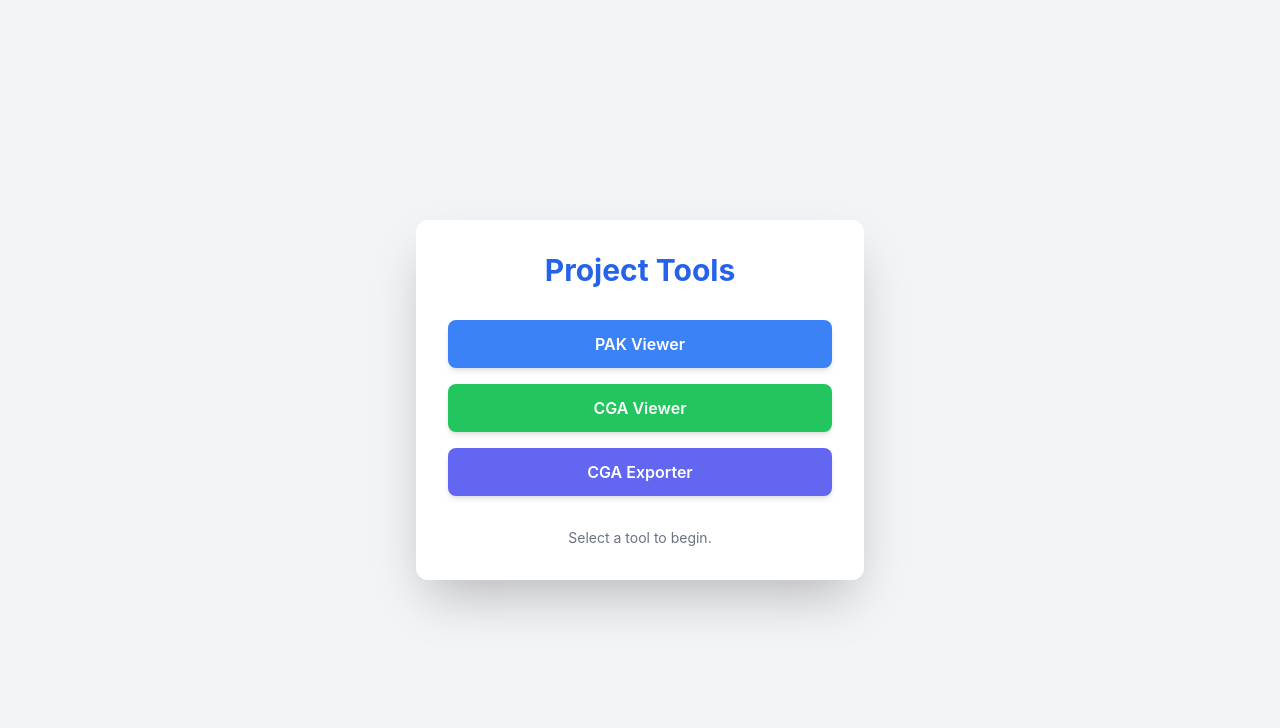
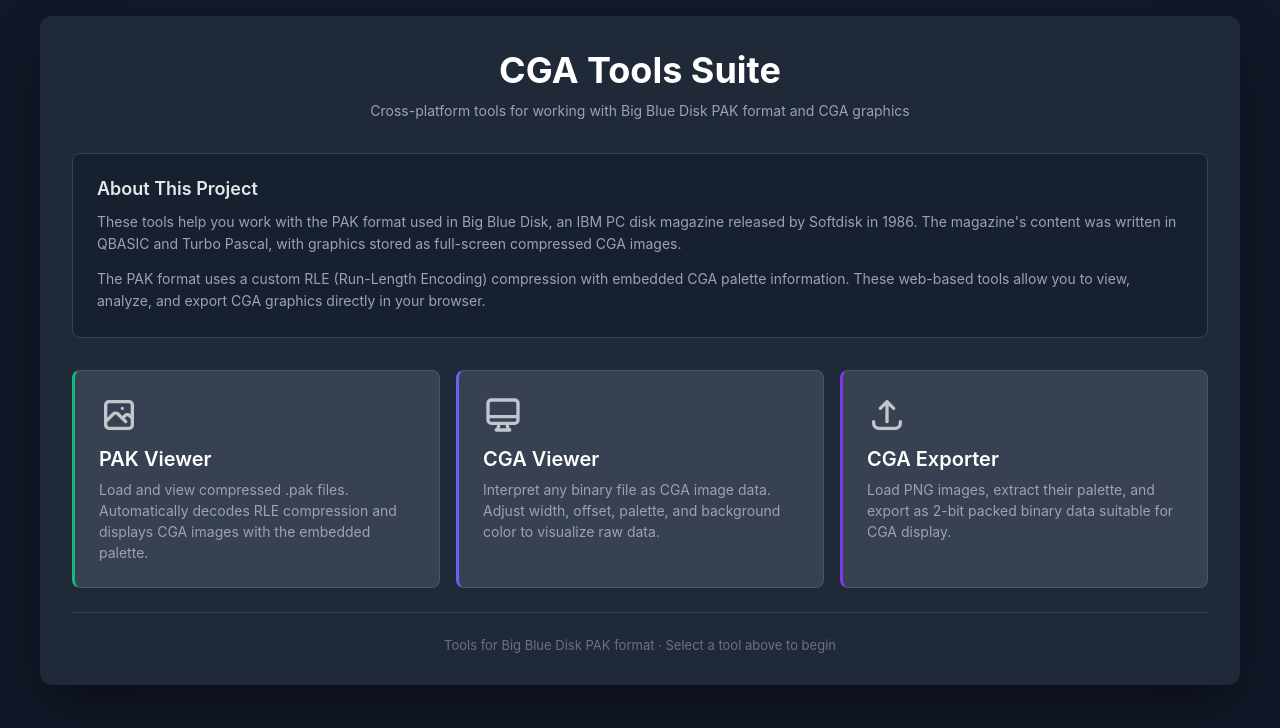
Before and after one commit to shadwork/C90-BigBlueDisk-Paktool, a plain HTML site: page docs/index.html in a window 1280 px wide. Drawn offline with nearby package versions, Linux system fonts and the light colour scheme.

Commit message:
feat: html menu for all tools

```diff
--- a/docs/index.html
+++ b/docs/index.html
@@ -3,47 +3,227 @@
 <head>
     <meta charset="UTF-8">
     <meta name="viewport" content="width=device-width, initial-scale=1.0">
-    <title>Tool Menu</title>
-    <!-- Load Tailwind CSS from CDN -->
-    <script src="https://cdn.tailwindcss.com"></script>
+    <title>CGA Tools Suite</title>
     <style>
-        /* Custom font */
+        * {
+            margin: 0;
+            padding: 0;
+            box-sizing: border-box;
+        }
+
         body {
-            font-family: 'Inter', sans-serif;
+            font-family: -apple-system, BlinkMacSystemFont, 'Segoe UI', 'Roboto', 'Helvetica', 'Arial', sans-serif;
+            -webkit-font-smoothing: antialiased;
+            -moz-osx-font-smoothing: grayscale;
+            background-color: #111827;
+            color: #E5E7EB;
+            min-height: 100vh;
+            padding: 1rem;
+        }
+
+        .container {
+            width: 100%;
+            max-width: 1200px;
+            margin: 0 auto;
+            background-color: #1F2937;
+            border-radius: 0.75rem;
+            box-shadow: 0 25px 50px -12px rgba(0, 0, 0, 0.5);
+            padding: 2rem;
+        }
+
+        header {
+            text-align: center;
+            margin-bottom: 2rem;
+        }
+
+        h1 {
+            font-size: 2.25rem;
+            font-weight: 700;
+            color: #FFFFFF;
+            margin-bottom: 0.5rem;
+        }
+
+        .subtitle {
+            color: #9CA3AF;
+            font-size: 0.875rem;
+            line-height: 1.5;
+        }
+
+        .about-section {
+            background-color: rgba(17, 24, 39, 0.5);
+            border: 1px solid #374151;
+            border-radius: 0.5rem;
+            padding: 1.5rem;
+            margin-bottom: 2rem;
+        }
+
+        .about-section h2 {
+            font-size: 1.125rem;
+            font-weight: 600;
+            color: #E5E7EB;
+            margin-bottom: 0.75rem;
+        }
+
+        .about-section p {
+            color: #9CA3AF;
+            font-size: 0.875rem;
+            line-height: 1.6;
+            margin-bottom: 0.75rem;
+        }
+
+        .about-section p:last-child {
+            margin-bottom: 0;
+        }
+
+        .tools-grid {
+            display: grid;
+            grid-template-columns: 1fr;
+            gap: 1rem;
+            margin-bottom: 1.5rem;
+        }
+
+        @media (min-width: 640px) {
+            .tools-grid {
+                grid-template-columns: repeat(2, 1fr);
+            }
+        }
+
+        @media (min-width: 900px) {
+            .tools-grid {
+                grid-template-columns: repeat(3, 1fr);
+            }
+        }
+
+        .tool-card {
+            background-color: #374151;
+            border: 1px solid #4B5563;
+            border-radius: 0.5rem;
+            padding: 1.5rem;
+            text-decoration: none;
+            color: inherit;
+            transition: all 0.2s;
+            display: flex;
+            flex-direction: column;
+        }
+
+        .tool-card:hover {
+            background-color: #4B5563;
+            transform: translateY(-2px);
+            box-shadow: 0 10px 15px -3px rgba(0, 0, 0, 0.3);
+        }
+
+        .tool-card h3 {
+            font-size: 1.25rem;
+            font-weight: 600;
+            color: #FFFFFF;
+            margin-bottom: 0.5rem;
+        }
+
+        .tool-card p {
+            color: #9CA3AF;
+            font-size: 0.875rem;
+            line-height: 1.5;
+            flex-grow: 1;
+        }
+
+        .tool-card .tool-icon {
+            width: 2.5rem;
+            height: 2.5rem;
+            margin-bottom: 0.75rem;
+            opacity: 0.8;
+        }
+
+        .tool-icon path {
+            stroke: currentColor;
+            stroke-width: 2;
+            stroke-linecap: round;
+            stroke-linejoin: round;
+        }
+
+        .pak-card {
+            border-left: 3px solid #10B981;
+        }
+
+        .cga-card {
+            border-left: 3px solid #6366F1;
+        }
+
+        .export-card {
+            border-left: 3px solid #7C3AED;
+        }
+
+        footer {
+            text-align: center;
+            padding-top: 1.5rem;
+            border-top: 1px solid #374151;
+        }
+
+        footer p {
+            color: #6B7280;
+            font-size: 0.8125rem;
+        }
+
+        @media (max-width: 640px) {
+            h1 {
+                font-size: 1.75rem;
+            }
+
+            .container {
+                padding: 1.5rem;
+            }
         }
     </style>
 </head>
-<body class="bg-gray-100 dark:bg-gray-900 text-gray-900 dark:text-gray-100 flex items-center justify-center min-h-screen p-4">
+<body>
+    <div class="container">
+        <header>
+            <h1>CGA Tools Suite</h1>
+            <p class="subtitle">Cross-platform tools for working with Big Blue Disk PAK format and CGA graphics</p>
+        </header>
 
-    <div class="w-full max-w-md bg-white dark:bg-gray-800 rounded-xl shadow-2xl p-8">
-        <h1 class="text-3xl font-bold text-center text-blue-600 dark:text-blue-400 mb-8">
-            Project Tools
-        </h1>
+        <div class="about-section">
+            <h2>About This Project</h2>
+            <p>
+                These tools help you work with the PAK format used in Big Blue Disk, an IBM PC disk magazine
+                released by Softdisk in 1986. The magazine's content was written in QBASIC and Turbo Pascal,
+                with graphics stored as full-screen compressed CGA images.
+            </p>
+            <p>
+                The PAK format uses a custom RLE (Run-Length Encoding) compression with embedded CGA palette
+                information. These web-based tools allow you to view, analyze, and export CGA graphics
+                directly in your browser.
+            </p>
+        </div>
 
-        <div class="space-y-4">
-            <!-- Link to PAK Viewer -->
-            <a href="pak_viewer.html"
-               class="block w-full bg-blue-500 hover:bg-blue-600 dark:bg-blue-600 dark:hover:bg-blue-700 text-white font-semibold py-3 px-5 rounded-lg text-center transition duration-300 ease-in-out transform hover:-translate-y-1 shadow-md">
-                PAK Viewer
+        <div class="tools-grid">
+            <a href="pak_viewer.html" class="tool-card pak-card">
+                <svg class="tool-icon" xmlns="http://www.w3.org/2000/svg" fill="none" viewBox="0 0 24 24" stroke="currentColor">
+                    <path stroke-linecap="round" stroke-linejoin="round" stroke-width="2" d="M4 16l4.586-4.586a2 2 0 012.828 0L16 16m-2-2l1.586-1.586a2 2 0 012.828 0L20 14m-6-6h.01M6 20h12a2 2 0 002-2V6a2 2 0 00-2-2H6a2 2 0 00-2 2v12a2 2 0 002 2z" />
+                </svg>
+                <h3>PAK Viewer</h3>
+                <p>Load and view compressed .pak files. Automatically decodes RLE compression and displays CGA images with the embedded palette.</p>
             </a>
 
-            <!-- Link to CGA Viewer -->
-            <a href="cga_viewer.html"
-               class="block w-full bg-green-500 hover:bg-green-600 dark:bg-green-600 dark:hover:bg-green-700 text-white font-semibold py-3 px-5 rounded-lg text-center transition duration-300 ease-in-out transform hover:-translate-y-1 shadow-md">
-                CGA Viewer
+            <a href="cga_viewer.html" class="tool-card cga-card">
+                <svg class="tool-icon" xmlns="http://www.w3.org/2000/svg" fill="none" viewBox="0 0 24 24" stroke="currentColor">
+                    <path stroke-linecap="round" stroke-linejoin="round" stroke-width="2" d="M9.75 17L9 20l-1 1h8l-1-1-.75-3M3 13h18M5 17h14a2 2 0 002-2V5a2 2 0 00-2-2H5a2 2 0 00-2 2v10a2 2 0 002 2z" />
+                </svg>
+                <h3>CGA Viewer</h3>
+                <p>Interpret any binary file as CGA image data. Adjust width, offset, palette, and background color to visualize raw data.</p>
             </a>
 
-            <!-- Link to CGA Exporter -->
-            <a href="cga_exporter.html"
-               class="block w-full bg-indigo-500 hover:bg-indigo-600 dark:bg-indigo-600 dark:hover:bg-indigo-700 text-white font-semibold py-3 px-5 rounded-lg text-center transition duration-300 ease-in-out transform hover:-translate-y-1 shadow-md">
-                CGA Exporter
+            <a href="cga_exporter.html" class="tool-card export-card">
+                <svg class="tool-icon" xmlns="http://www.w3.org/2000/svg" fill="none" viewBox="0 0 24 24" stroke="currentColor">
+                    <path stroke-linecap="round" stroke-linejoin="round" stroke-width="2" d="M4 16v1a3 3 0 003 3h10a3 3 0 003-3v-1m-4-8l-4-4m0 0L8 8m4-4v12" />
+                </svg>
+                <h3>CGA Exporter</h3>
+                <p>Load PNG images, extract their palette, and export as 2-bit packed binary data suitable for CGA display.</p>
             </a>
         </div>
 
-        <p class="text-center text-gray-500 dark:text-gray-400 mt-8 text-sm">
-            Select a tool to begin.
-        </p>
+        <footer>
+            <p>Tools for Big Blue Disk PAK format · Select a tool above to begin</p>
+        </footer>
     </div>
-
 </body>
 </html>
```
